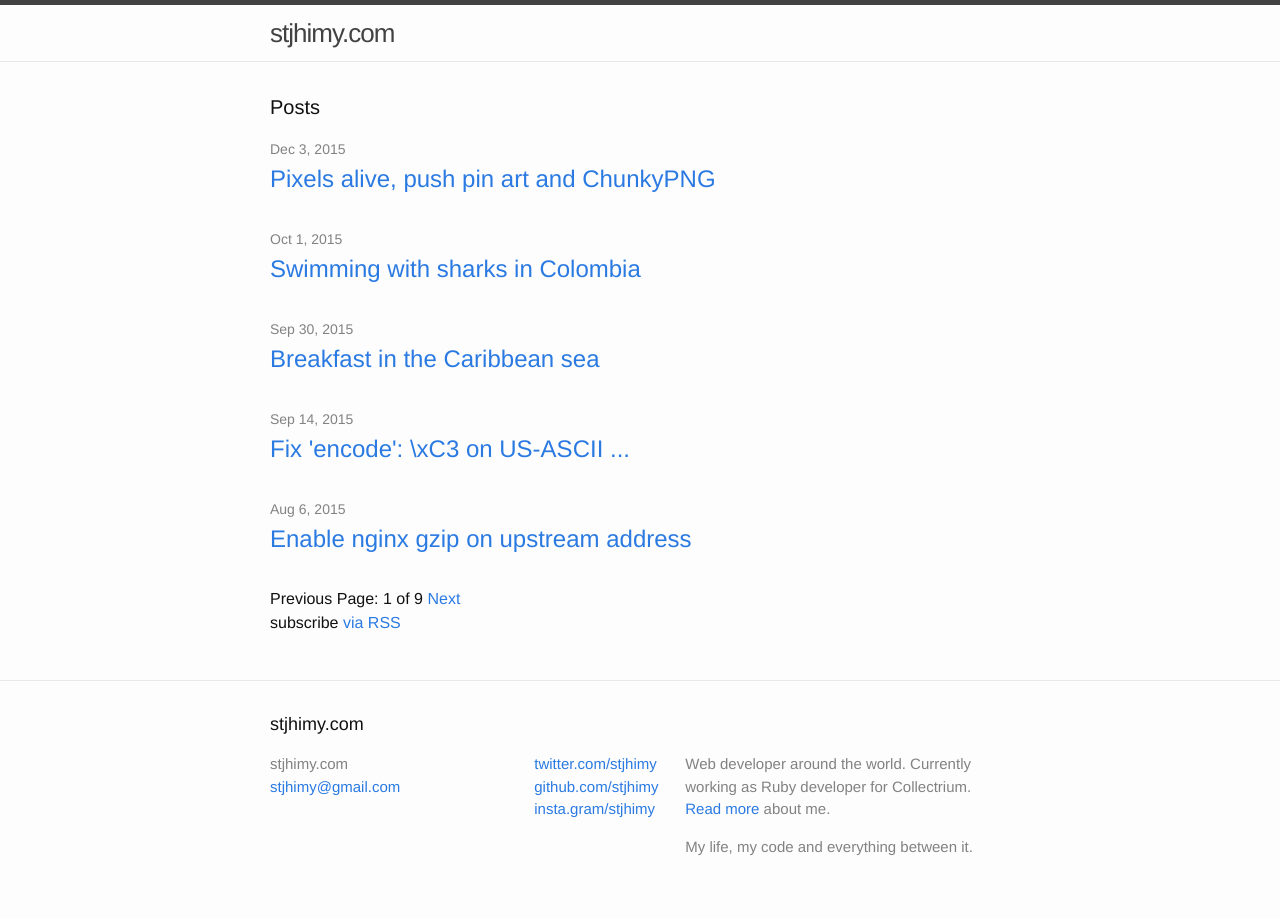
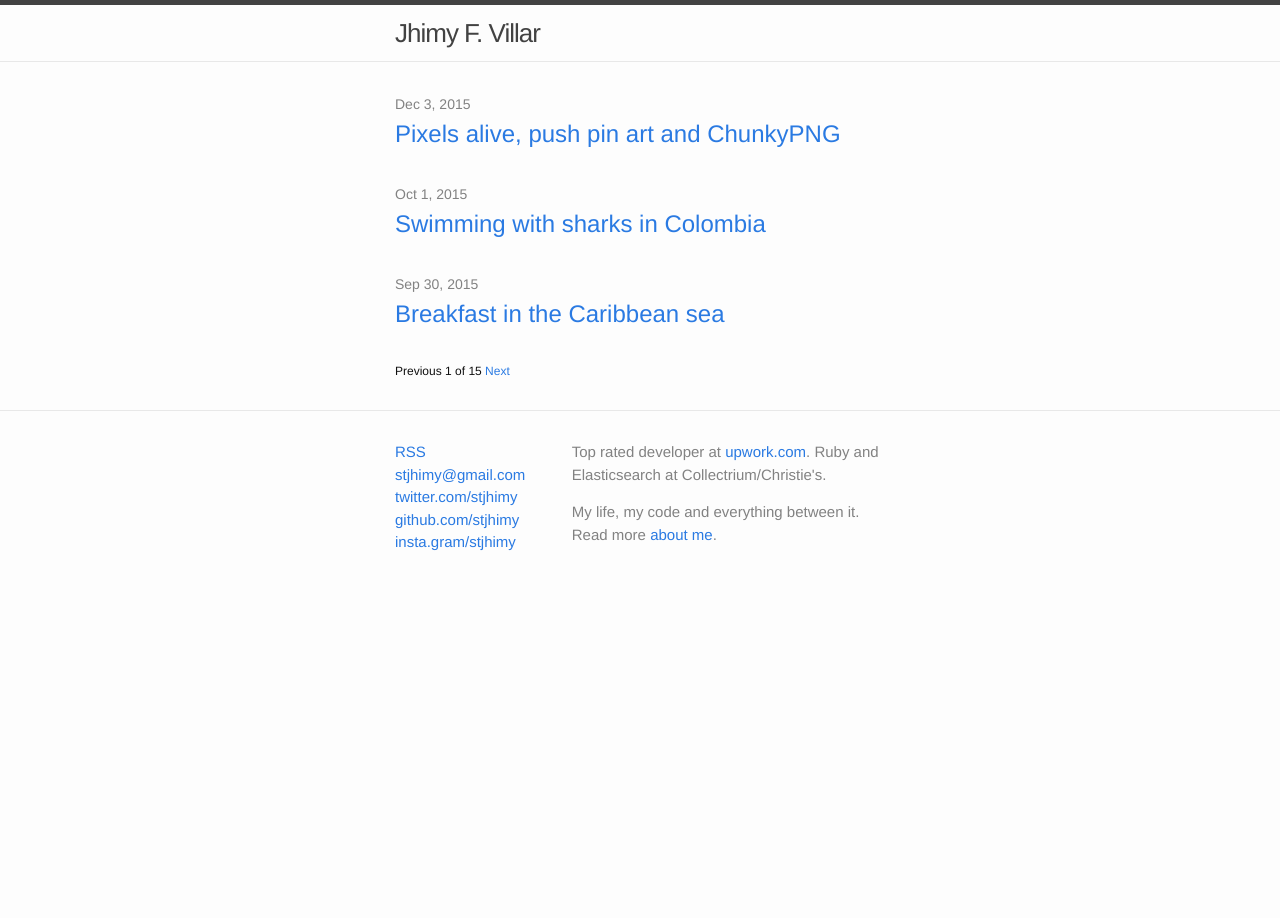
Before and after one commit to stjhimy/stjhimy.github.io, a Jekyll site: the page built from index.html, in a window 1280 px wide. Built offline with Jekyll 4.4.1, drawn with Linux system fonts in a browser that asks for light colours; the list of posts is cut into pages by our own code.

Commit message:
Finish layout structure

```diff
--- a/_config.yml
+++ b/_config.yml
@@ -9,7 +9,7 @@
 gems:
   - jekyll-paginate
   - jekyll-sitemap
-title: stjhimy.com
+title: Jhimy F. Villar
 email: stjhimy@gmail.com
 description: > # this means to ignore newlines until "baseurl:"
   My life, my code and everything between it
@@ -20,4 +20,4 @@ permalink: /posts/:year-:month-:day-:title/
 
 # Build settings
 markdown: kramdown
-paginate: 5
+paginate: 3
--- a/_includes/footer.html
+++ b/_includes/footer.html
@@ -2,18 +2,16 @@
 
   <div class="wrapper">
 
-    <h2 class="footer-heading">{{ site.title }}</h2>
-
     <div class="footer-col-wrapper">
-      <div class="footer-col footer-col-1">
-        <ul class="contact-list">
-          <li>{{ site.title }}</li>
-          <li><a href="mailto:{{ site.email }}">{{ site.email }}</a></li>
-        </ul>
-      </div>
 
       <div class="footer-col footer-col-2">
         <ul class="social-media-list">
+          <li>
+            <a href="/feed.xml" target="blank"><span class="username">RSS</span></a>
+          </li>
+          <li>
+            <a href="mailto:stjhimy@gmail.com" target="blank"><span class="username">stjhimy@gmail.com</span></a>
+          </li>
           <li>
             <a href="https://twitter.com/stjhimy" target="blank"><span class="username">twitter.com/stjhimy</span></a>
           </li>
@@ -27,8 +25,8 @@
       </div>
 
       <div class="footer-col footer-col-3">
-        <p>Web developer around the world. Currently working as Ruby developer for Collectrium. <a href="/humans.txt" target="blank">Read more</a> about me.<p>
-        <p>My life, my code and everything between it.</p>
+        <p>Top rated developer at <a href="upwork.com">upwork.com</a>. Ruby and Elasticsearch at Collectrium/Christie's.<p>
+        <p>My life, my code and everything between it. Read more <a href="/humans.txt" target="blank">about me</a>.</p>
       </div>
     </div>
 
--- a/_sass/_layout.scss
+++ b/_sass/_layout.scss
@@ -132,13 +132,13 @@
 }
 
 .footer-col-2 {
-    width: -webkit-calc(20% - (#{$spacing-unit} / 2));
-    width:         calc(20% - (#{$spacing-unit} / 2));
+    width: -webkit-calc(35% - (#{$spacing-unit} / 2));
+    width:         calc(35% - (#{$spacing-unit} / 2));
 }
 
 .footer-col-3 {
-    width: -webkit-calc(45% - (#{$spacing-unit} / 2));
-    width:         calc(45% - (#{$spacing-unit} / 2));
+    width: -webkit-calc(65% - (#{$spacing-unit} / 2));
+    width:         calc(65% - (#{$spacing-unit} / 2));
 }
 
 @include media-query($on-laptop) {
@@ -240,3 +240,7 @@
         }
     }
 }
+
+.pagination {
+  font-size: 12px;
+}
--- a/css/main.scss
+++ b/css/main.scss
@@ -23,10 +23,10 @@ $grey-color-light: lighten($grey-color, 40%);
 $grey-color-dark:  darken($grey-color, 25%);
 
 // Width of the content area
-$content-width:    800px;
+$content-width:    550px;
 
-$on-palm:          600px;
-$on-laptop:        800px;
+$on-palm:          300px;
+$on-laptop:        300px;
 
 
 
--- a/index.html
+++ b/index.html
@@ -3,8 +3,6 @@ layout: default
 ---
 
 <div class="home">
-
-  <h1 class="page-heading">Posts</h1>
 
   <ul class="post-list">
     {% for post in paginator.posts %}
@@ -24,7 +22,7 @@ layout: default
     {% else %}
       <span class="previous">Previous</span>
     {% endif %}
-    <span class="page_number ">Page: {{ paginator.page }} of {{ paginator.total_pages }}</span>
+    <span class="page_number "> {{ paginator.page }} of {{ paginator.total_pages }}</span>
     {% if paginator.next_page %}
       <a href="{{ paginator.next_page_path }}" class="next">Next</a>
     {% else %}
@@ -32,6 +30,4 @@ layout: default
     {% endif %}
   </div>
 
-  <p class="rss-subscribe">subscribe <a href="{{ "/feed.xml" | prepend: site.baseurl }}">via RSS</a></p>
-
 </div>
```
